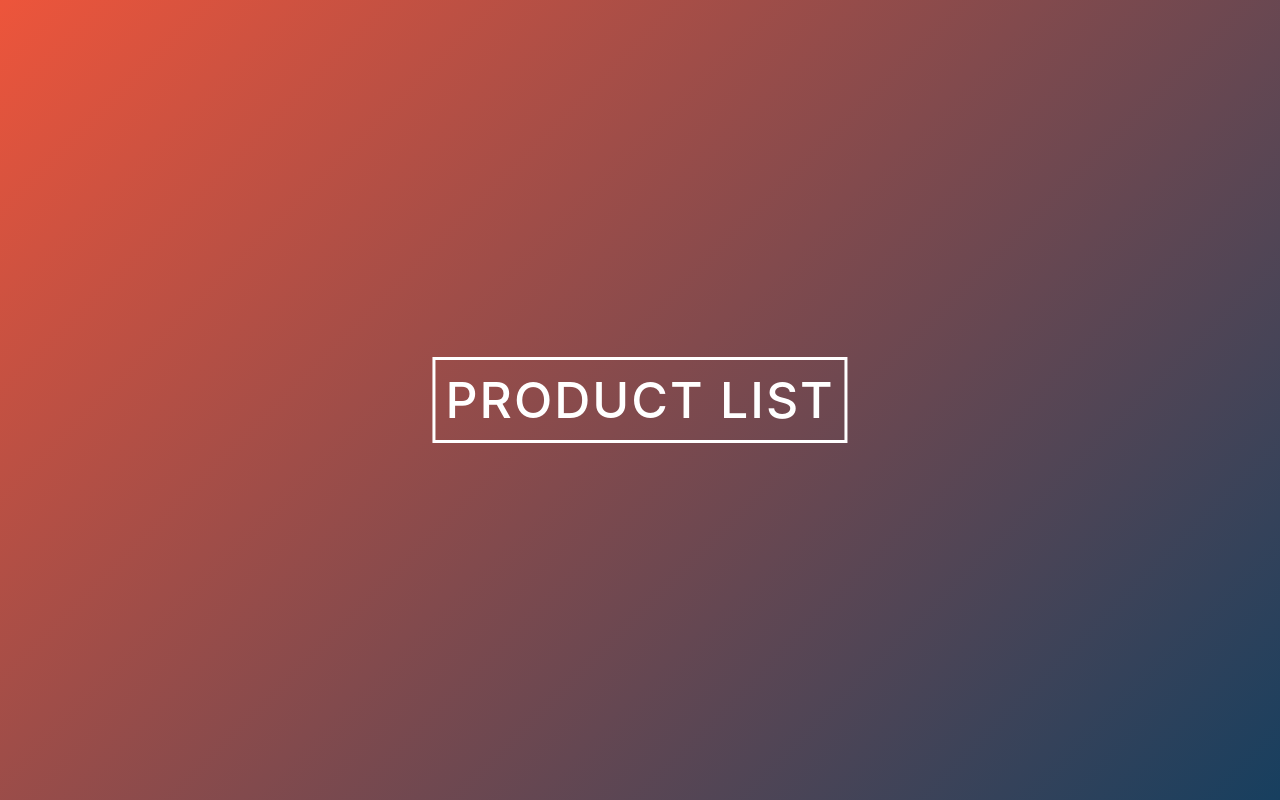
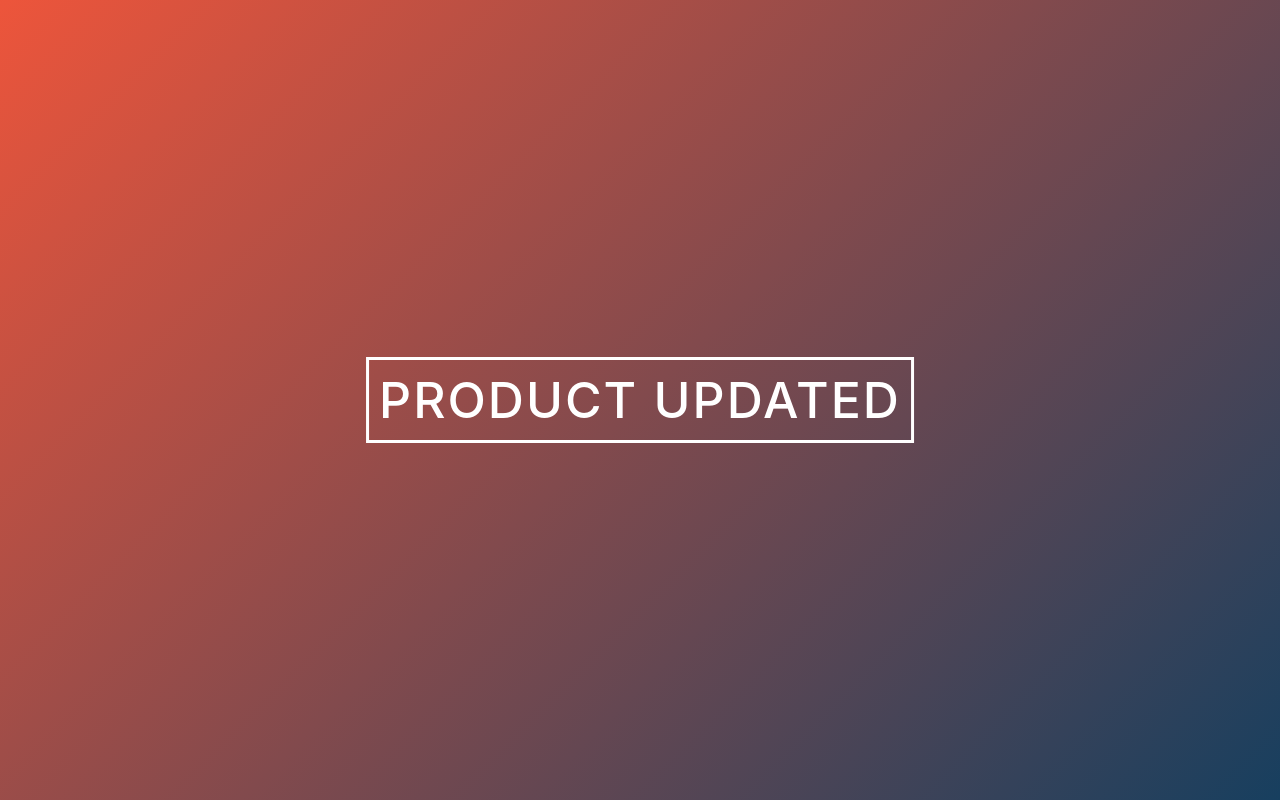
Before and after one commit to SagarGharti/ecomerce_Ci, a website: page build/index.html in a window 1280 px wide. Drawn offline with Linux system fonts and the light colour scheme.

Commit message:
Update index.html

```diff
--- a/build/index.html
+++ b/build/index.html
@@ -11,7 +11,7 @@
 <body>
 
     <section>
-        <h1><a id="product" href="product.html">Product List</a></h1>
+        <h1><a id="product" href="product.html">Product updated</a></h1>
     </section>
 </body>
 </html>
```
